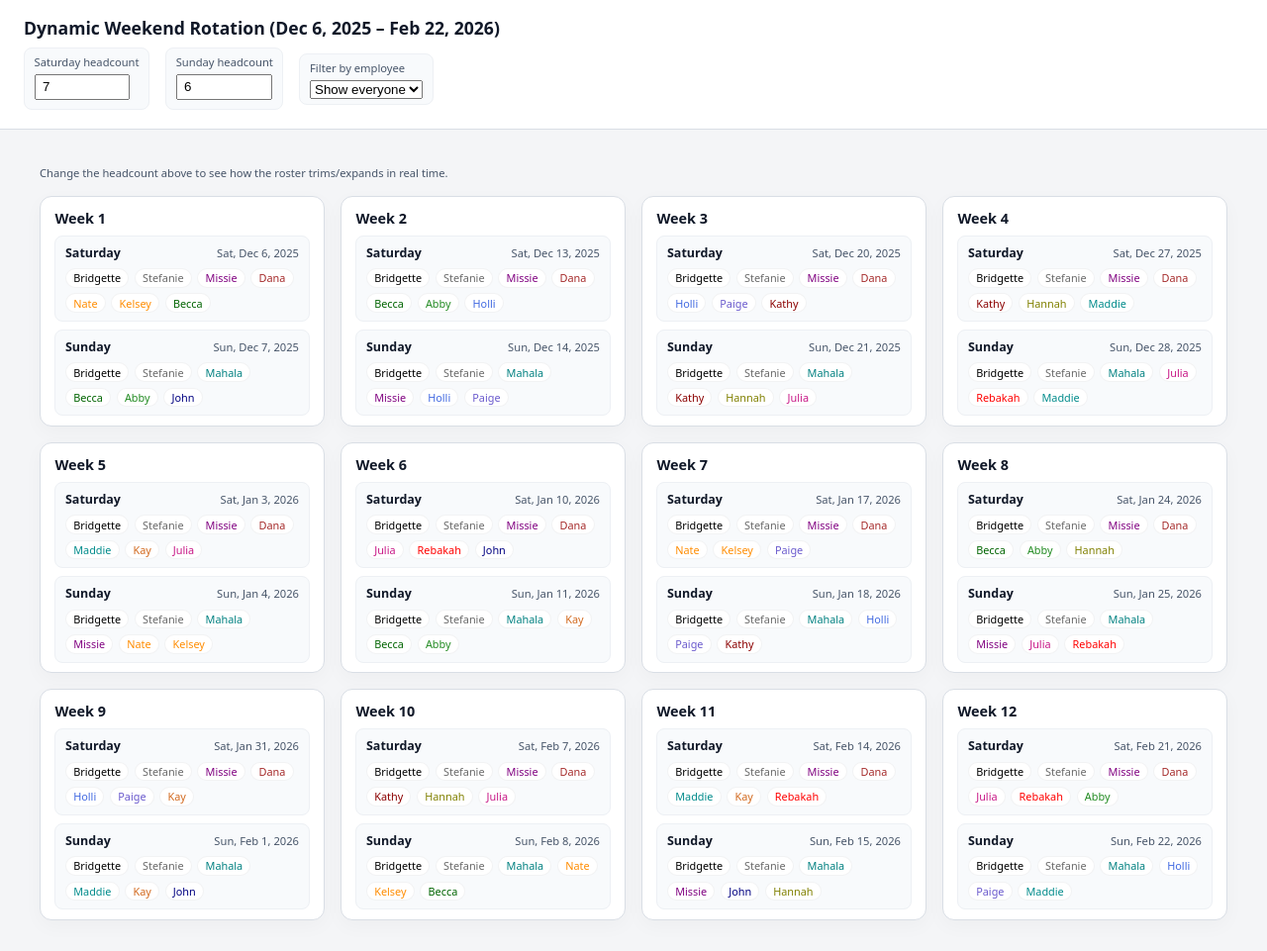
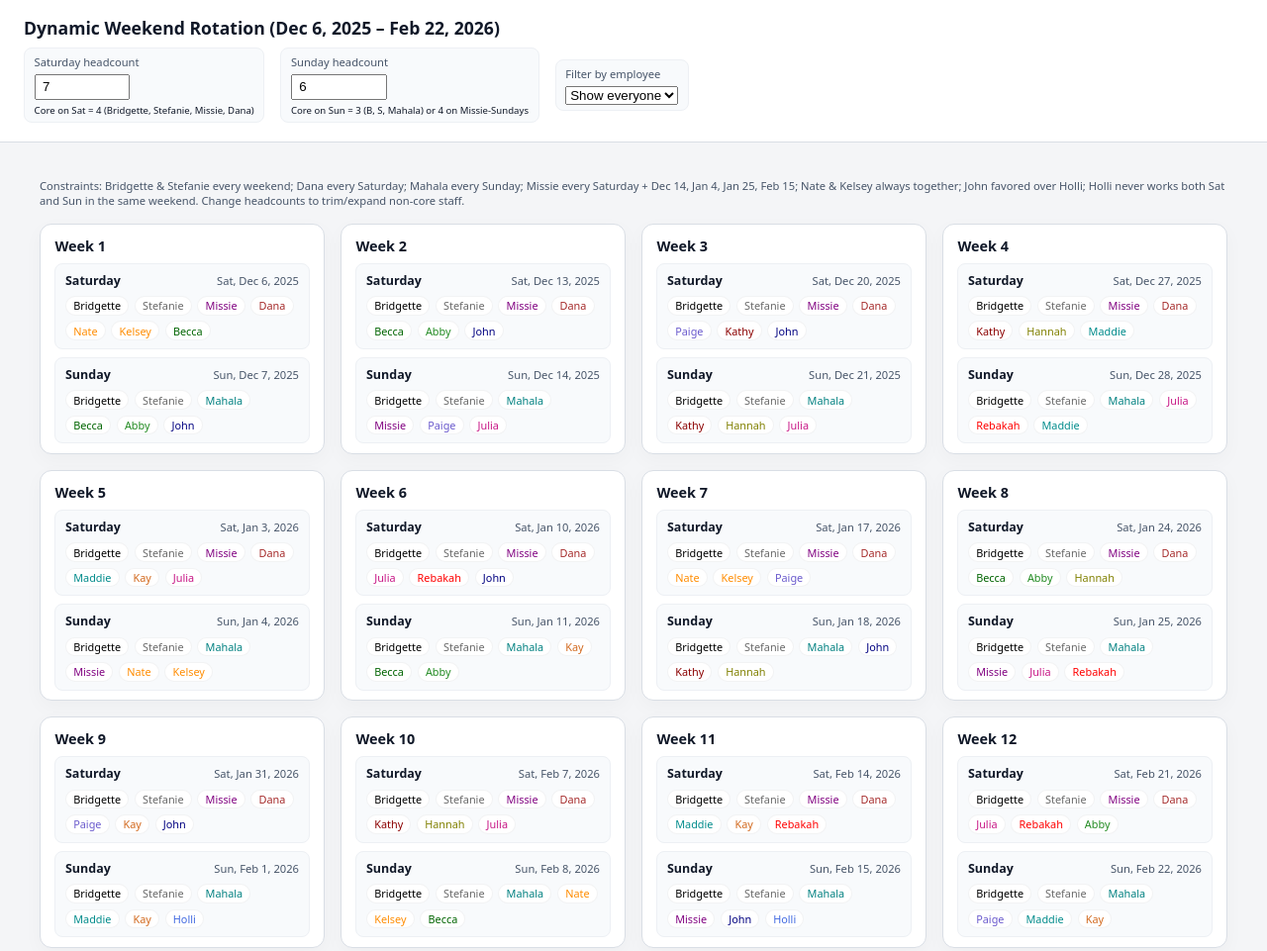
Before and after one commit to kevinuchtman/weekend-rotation, a plain HTML site: page index.html in a window 1280 px wide. Shown: the whole page at 99% size. Drawn offline with Linux system fonts and the light colour scheme.

Commit message:
Update index.html

```diff
--- a/index.html
+++ b/index.html
@@ -132,12 +132,12 @@
       <div class="control-block">
         <label for="satCount">Saturday headcount</label>
         <input type="number" id="satCount" min="4" max="10" value="7" />
-        <small style="font-size:.6rem;"></small>
+        <small style="font-size:.6rem;">Core on Sat = 4 (Bridgette, Stefanie, Missie, Dana)</small>
       </div>
       <div class="control-block">
         <label for="sunCount">Sunday headcount</label>
         <input type="number" id="sunCount" min="3" max="10" value="6" />
-        <small style="font-size:.6rem;"></small>
+        <small style="font-size:.6rem;">Core on Sun = 3 (B, S, Mahala) or 4 on Missie-Sundays</small>
       </div>
       <div class="control-block">
         <label for="employeeFilter">Filter by employee</label>
@@ -150,75 +150,159 @@
 
   <main>
     <p class="legend">
-
-      Change the headcount above to see how the roster trims/expands in real time.
+      Constraints: Bridgette &amp; Stefanie every weekend; Dana every Saturday; Mahala every Sunday; Missie every Saturday + Dec 14, Jan 4, Jan 25, Feb 15; Nate &amp; Kelsey always together;
+      John favored over Holli; Holli never works both Sat and Sun in the same weekend.
+      Change headcounts to trim/expand non-core staff.
     </p>
     <div id="weekContainer" class="week-grid"></div>
   </main>
 
   <script>
-    // Base 12-week schedule with MAX staffing (7 Sat, 6 Sun)
-    // This is our "full" schedule. We'll trim/expand from this.
+    // Updated schedule with John favored and Holli not on both days
     const weekends = [
+      // Week 1
       {
         label: "Week 1",
-        saturday: { date: "Sat, Dec 6, 2025", names: ["Bridgette","Stefanie","Missie","Dana","Nate","Kelsey","Becca"] },
-        sunday:   { date: "Sun, Dec 7, 2025", names: ["Bridgette","Stefanie","Mahala","Becca","Abby","John"] }
+        saturday: {
+          date: "Sat, Dec 6, 2025",
+          names: ["Bridgette","Stefanie","Missie","Dana","Nate","Kelsey","Becca"]
+        },
+        sunday: {
+          date: "Sun, Dec 7, 2025",
+          names: ["Bridgette","Stefanie","Mahala","Becca","Abby","John"]
+        }
       },
+      // Week 2 (Missie Sunday) - removed Holli from Sat, removed Holli from Sun
       {
-        label: "Week 2", // Missie Sunday
-        saturday: { date: "Sat, Dec 13, 2025", names: ["Bridgette","Stefanie","Missie","Dana","Becca","Abby","Holli"] },
-        sunday:   { date: "Sun, Dec 14, 2025", names: ["Bridgette","Stefanie","Mahala","Missie","Holli","Paige"] }
+        label: "Week 2",
+        saturday: {
+          date: "Sat, Dec 13, 2025",
+          names: ["Bridgette","Stefanie","Missie","Dana","Becca","Abby","John"]
+        },
+        sunday: {
+          date: "Sun, Dec 14, 2025",
+          names: ["Bridgette","Stefanie","Mahala","Missie","Paige","Julia"]
+        }
       },
+      // Week 3 - John instead of Holli on Sat; no Holli on Sun
       {
         label: "Week 3",
-        saturday: { date: "Sat, Dec 20, 2025", names: ["Bridgette","Stefanie","Missie","Dana","Holli","Paige","Kathy"] },
-        sunday:   { date: "Sun, Dec 21, 2025", names: ["Bridgette","Stefanie","Mahala","Kathy","Hannah","Julia"] }
+        saturday: {
+          date: "Sat, Dec 20, 2025",
+          names: ["Bridgette","Stefanie","Missie","Dana","Paige","Kathy","John"]
+        },
+        sunday: {
+          date: "Sun, Dec 21, 2025",
+          names: ["Bridgette","Stefanie","Mahala","Kathy","Hannah","Julia"]
+        }
       },
+      // Week 4 - no Holli either day
       {
         label: "Week 4",
-        saturday: { date: "Sat, Dec 27, 2025", names: ["Bridgette","Stefanie","Missie","Dana","Kathy","Hannah","Maddie"] },
-        sunday:   { date: "Sun, Dec 28, 2025", names: ["Bridgette","Stefanie","Mahala","Julia","Rebakah","Maddie"] }
+        saturday: {
+          date: "Sat, Dec 27, 2025",
+          names: ["Bridgette","Stefanie","Missie","Dana","Kathy","Hannah","Maddie"]
+        },
+        sunday: {
+          date: "Sun, Dec 28, 2025",
+          names: ["Bridgette","Stefanie","Mahala","Julia","Rebakah","Maddie"]
+        }
       },
+      // Week 5 (Missie Sunday) - no Holli
       {
-        label: "Week 5", // Missie Sunday
-        saturday: { date: "Sat, Jan 3, 2026", names: ["Bridgette","Stefanie","Missie","Dana","Maddie","Kay","Julia"] },
-        sunday:   { date: "Sun, Jan 4, 2026", names: ["Bridgette","Stefanie","Mahala","Missie","Nate","Kelsey"] }
+        label: "Week 5",
+        saturday: {
+          date: "Sat, Jan 3, 2026",
+          names: ["Bridgette","Stefanie","Missie","Dana","Maddie","Kay","Julia"]
+        },
+        sunday: {
+          date: "Sun, Jan 4, 2026",
+          names: ["Bridgette","Stefanie","Mahala","Missie","Nate","Kelsey"]
+        }
       },
+      // Week 6 - no Holli
       {
         label: "Week 6",
-        saturday: { date: "Sat, Jan 10, 2026", names: ["Bridgette","Stefanie","Missie","Dana","Julia","Rebakah","John"] },
-        sunday:   { date: "Sun, Jan 11, 2026", names: ["Bridgette","Stefanie","Mahala","Kay","Becca","Abby"] }
+        saturday: {
+          date: "Sat, Jan 10, 2026",
+          names: ["Bridgette","Stefanie","Missie","Dana","Julia","Rebakah","John"]
+        },
+        sunday: {
+          date: "Sun, Jan 11, 2026",
+          names: ["Bridgette","Stefanie","Mahala","Kay","Becca","Abby"]
+        }
       },
+      // Week 7 - John on Sun instead of Holli
       {
         label: "Week 7",
-        saturday: { date: "Sat, Jan 17, 2026", names: ["Bridgette","Stefanie","Missie","Dana","Nate","Kelsey","Paige"] },
-        sunday:   { date: "Sun, Jan 18, 2026", names: ["Bridgette","Stefanie","Mahala","Holli","Paige","Kathy"] }
+        saturday: {
+          date: "Sat, Jan 17, 2026",
+          names: ["Bridgette","Stefanie","Missie","Dana","Nate","Kelsey","Paige"]
+        },
+        sunday: {
+          date: "Sun, Jan 18, 2026",
+          names: ["Bridgette","Stefanie","Mahala","John","Kathy","Hannah"]
+        }
       },
+      // Week 8 (Missie Sunday) - no Holli
       {
-        label: "Week 8", // Missie Sunday
-        saturday: { date: "Sat, Jan 24, 2026", names: ["Bridgette","Stefanie","Missie","Dana","Becca","Abby","Hannah"] },
-        sunday:   { date: "Sun, Jan 25, 2026", names: ["Bridgette","Stefanie","Mahala","Missie","Julia","Rebakah"] }
+        label: "Week 8",
+        saturday: {
+          date: "Sat, Jan 24, 2026",
+          names: ["Bridgette","Stefanie","Missie","Dana","Becca","Abby","Hannah"]
+        },
+        sunday: {
+          date: "Sun, Jan 25, 2026",
+          names: ["Bridgette","Stefanie","Mahala","Missie","Julia","Rebakah"]
+        }
       },
+      // Week 9 - give Holli a Sunday (Sat has no Holli)
       {
         label: "Week 9",
-        saturday: { date: "Sat, Jan 31, 2026", names: ["Bridgette","Stefanie","Missie","Dana","Holli","Paige","Kay"] },
-        sunday:   { date: "Sun, Feb 1, 2026", names: ["Bridgette","Stefanie","Mahala","Maddie","Kay","John"] }
+        saturday: {
+          date: "Sat, Jan 31, 2026",
+          names: ["Bridgette","Stefanie","Missie","Dana","Paige","Kay","John"]
+        },
+        sunday: {
+          date: "Sun, Feb 1, 2026",
+          names: ["Bridgette","Stefanie","Mahala","Maddie","Kay","Holli"]
+        }
       },
+      // Week 10 - no Holli
       {
         label: "Week 10",
-        saturday: { date: "Sat, Feb 7, 2026", names: ["Bridgette","Stefanie","Missie","Dana","Kathy","Hannah","Julia"] },
-        sunday:   { date: "Sun, Feb 8, 2026", names: ["Bridgette","Stefanie","Mahala","Nate","Kelsey","Becca"] }
+        saturday: {
+          date: "Sat, Feb 7, 2026",
+          names: ["Bridgette","Stefanie","Missie","Dana","Kathy","Hannah","Julia"]
+        },
+        sunday: {
+          date: "Sun, Feb 8, 2026",
+          names: ["Bridgette","Stefanie","Mahala","Nate","Kelsey","Becca"]
+        }
       },
+      // Week 11 (Missie Sunday) - Holli only Sunday
       {
-        label: "Week 11", // Missie Sunday
-        saturday: { date: "Sat, Feb 14, 2026", names: ["Bridgette","Stefanie","Missie","Dana","Maddie","Kay","Rebakah"] },
-        sunday:   { date: "Sun, Feb 15, 2026", names: ["Bridgette","Stefanie","Mahala","Missie","John","Hannah"] }
+        label: "Week 11",
+        saturday: {
+          date: "Sat, Feb 14, 2026",
+          names: ["Bridgette","Stefanie","Missie","Dana","Maddie","Kay","Rebakah"]
+        },
+        sunday: {
+          date: "Sun, Feb 15, 2026",
+          names: ["Bridgette","Stefanie","Mahala","Missie","John","Holli"]
+        }
       },
+      // Week 12 - no Holli
       {
         label: "Week 12",
-        saturday: { date: "Sat, Feb 21, 2026", names: ["Bridgette","Stefanie","Missie","Dana","Julia","Rebakah","Abby"] },
-        sunday:   { date: "Sun, Feb 22, 2026", names: ["Bridgette","Stefanie","Mahala","Holli","Paige","Maddie"] }
+        saturday: {
+          date: "Sat, Feb 21, 2026",
+          names: ["Bridgette","Stefanie","Missie","Dana","Julia","Rebakah","Abby"]
+        },
+        sunday: {
+          date: "Sun, Feb 22, 2026",
+          names: ["Bridgette","Stefanie","Mahala","Paige","Maddie","Kay"]
+        }
       }
     ];
 
@@ -261,49 +345,35 @@
       employeeFilter.appendChild(opt);
     });
 
-    // helper: is this a Missie Sunday?
     function isMissieSunday(names) {
       return names.includes("Missie");
     }
 
-    // enforce core + trim
     function getDisplayNames(dayNames, isSunday, requestedCount) {
-      // core sets
       let core = [];
       if (!isSunday) {
-        // Saturday core: B, S, Missie, Dana
         core = ["Bridgette","Stefanie","Missie","Dana"];
       } else {
-        // Sunday core:
-        // always B, S, Mahala
         core = ["Bridgette","Stefanie","Mahala"];
-        // if this Sunday has Missie in base, add her to core
         if (dayNames.includes("Missie")) {
           core.push("Missie");
         }
       }
-
-      // always keep core in the order they appear in the base dayNames
       const output = [];
       dayNames.forEach(n => {
         if (core.includes(n) && !output.includes(n)) {
           output.push(n);
         }
       });
-
-      // if requestedCount < core, we return core and caller can show warning
       if (requestedCount <= output.length) {
         return output.slice(0, requestedCount);
       }
-
-      // now fill the rest in original order, skipping ones already included
       for (const n of dayNames) {
         if (!output.includes(n)) {
           output.push(n);
         }
         if (output.length >= requestedCount) break;
       }
-
       return output;
     }
 
@@ -345,15 +415,12 @@
           }
         });
         satBlock.appendChild(satNamesWrap);
-
-        // warn if user asked for too few
         if (satCount < 4) {
           const warn = document.createElement("div");
           warn.className = "warn";
           warn.textContent = "Cannot go below Saturday core (4).";
           satBlock.appendChild(warn);
         }
-        // hide if filtering and this person not present
         if (filterName === "__all" || satDisplay.includes(filterName)) {
           card.appendChild(satBlock);
         }
@@ -381,7 +448,6 @@
         });
         sunBlock.appendChild(sunNamesWrap);
 
-        // Sunday min check:
         const baseIsMissieSun = isMissieSunday(w.sunday.names);
         const sunCoreMin = baseIsMissieSun ? 4 : 3;
         if (sunCount < sunCoreMin) {
@@ -394,7 +460,6 @@
           card.appendChild(sunBlock);
         }
 
-        // if filtering and this weekend shows neither day, skip
         if (card.querySelectorAll(".day-block").length > 0) {
           weekContainer.appendChild(card);
         }
```
